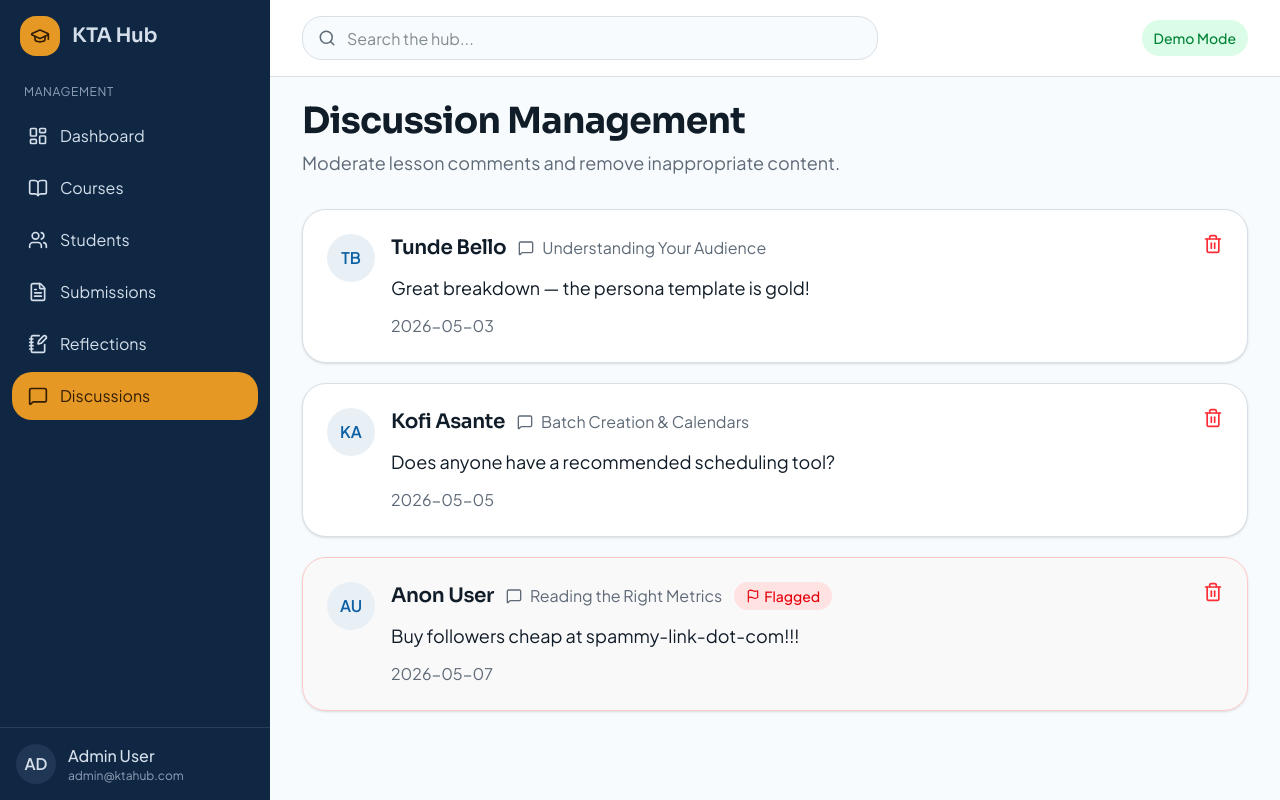
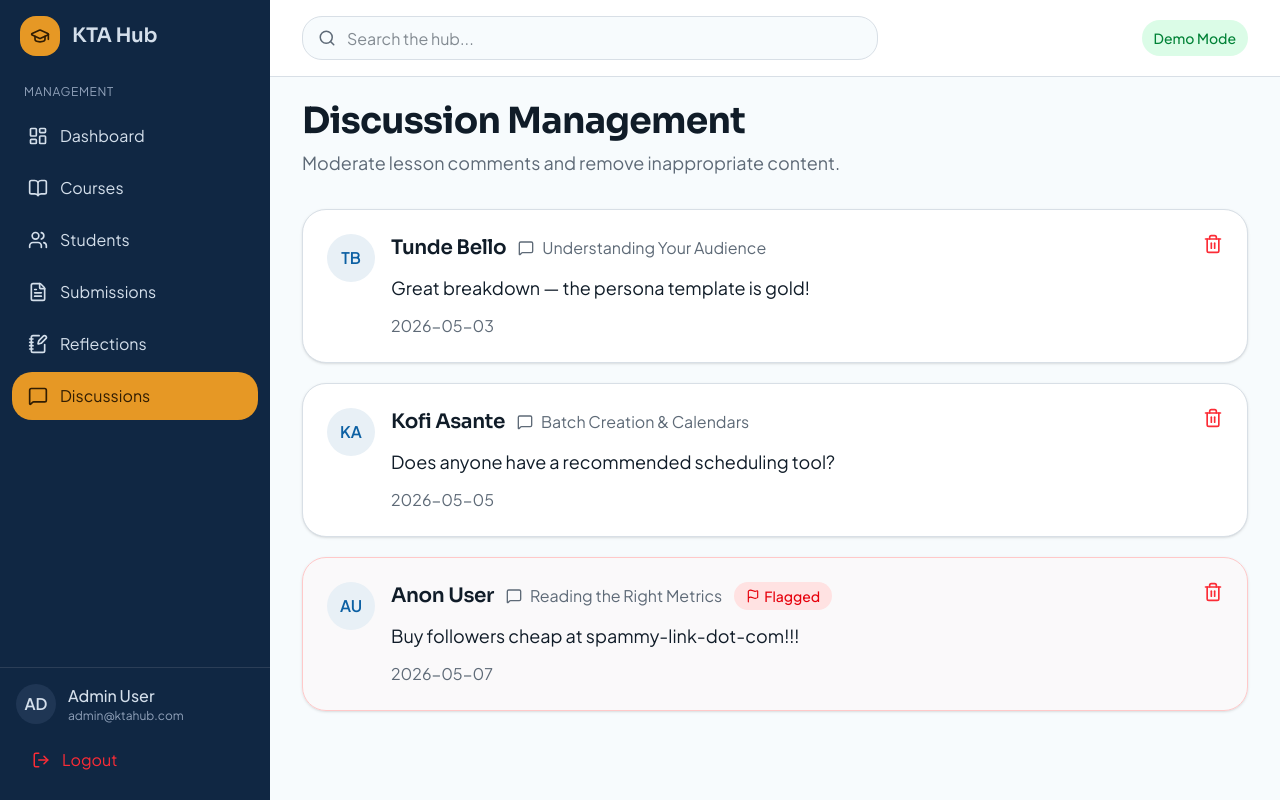
Before and after one commit to MizMelly/kta-learning-hub, a React (Vite) app: page /admin/discussions in a window 1280 px wide. Built offline with nearby package versions, Linux system fonts and the light colour scheme.

Commit message:
corrected errors

```diff
--- a/src/components/admin/AdminSidebar.jsx
+++ b/src/components/admin/AdminSidebar.jsx
@@ -7,8 +7,9 @@ import {
   MessageSquare,
   GraduationCap,
   X,
+  LogOut,
 } from "lucide-react";
-import { NavLink } from "react-router-dom";
+import { NavLink, useNavigate } from "react-router-dom";
 
 const links = [
   {
@@ -43,10 +44,18 @@ const links = [
   },
 ];
 
-export default function AdminSidebar({
-  isOpen,
-  setIsOpen,
-}) {
+export default function AdminSidebar({ isOpen, setIsOpen }) {
+  const navigate = useNavigate();
+
+  const handleLogout = () => {
+    // remove auth data (adjust to your setup)
+    localStorage.removeItem("token");
+    localStorage.removeItem("user");
+
+    // redirect to login
+    navigate("/login");
+  };
+
   return (
     <>
       {isOpen && (
@@ -124,23 +133,29 @@ export default function AdminSidebar({
           ))}
         </nav>
 
-        {/* User */}
-        <div className="mt-auto border-t border-sidebar-border p-4">
+        {/* User + Logout */}
+        <div className="mt-auto border-t border-sidebar-border p-4 space-y-3">
           <div className="flex items-center gap-3">
             <div className="h-10 w-10 rounded-full bg-sidebar-accent flex items-center justify-center font-semibold">
               AD
             </div>
 
             <div>
-              <p className="font-medium">
-                Admin User
-              </p>
-
+              <p className="font-medium">Admin User</p>
               <p className="text-xs text-slate-400">
                 admin@ktahub.com
               </p>
             </div>
           </div>
+
+          {/* Logout Button */}
+          <button
+            onClick={handleLogout}
+            className="w-full flex items-center gap-3 px-4 py-3 rounded-2xl text-red-500 hover:bg-red-500/10 transition"
+          >
+            <LogOut size={18} />
+            Logout
+          </button>
         </div>
       </aside>
     </>
```
